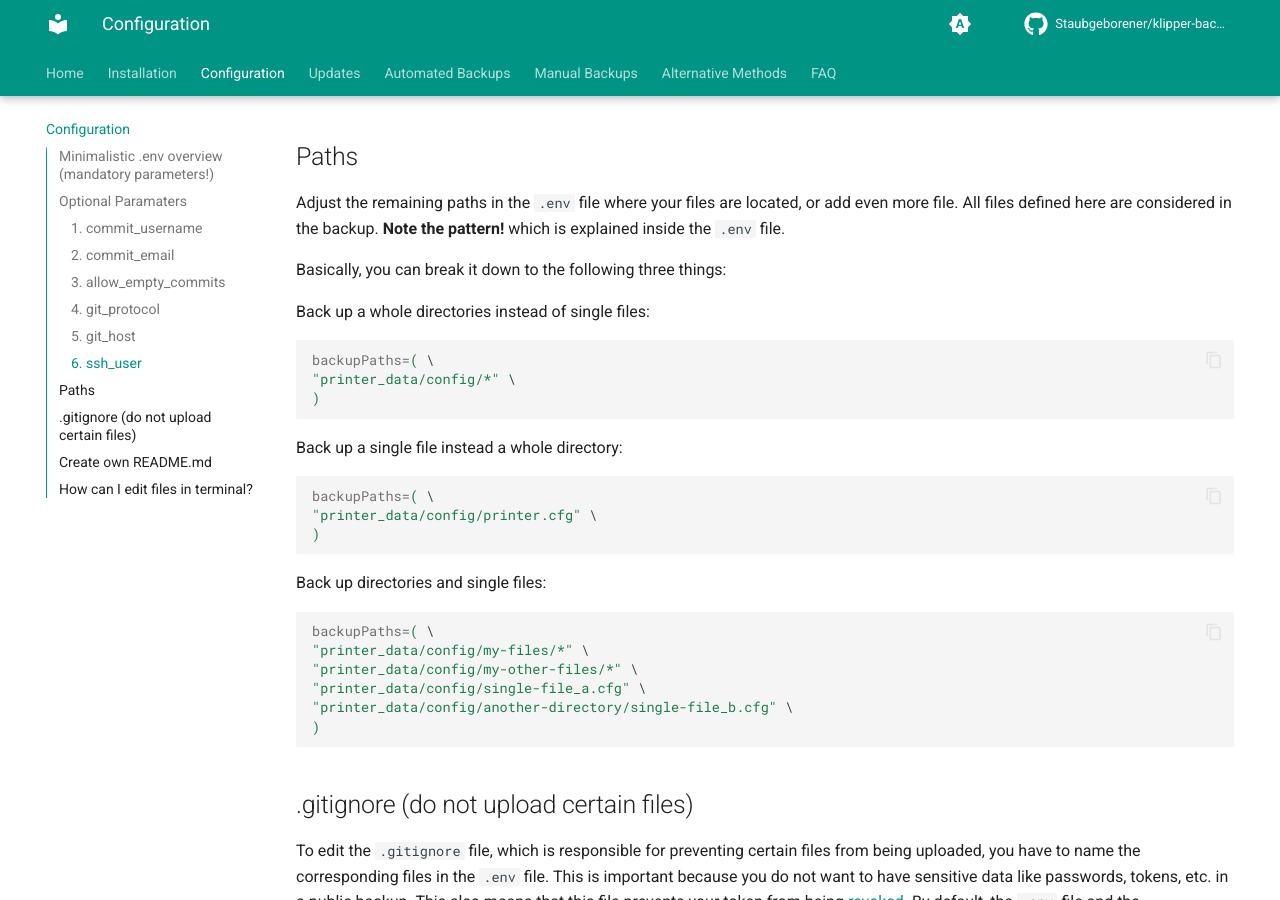
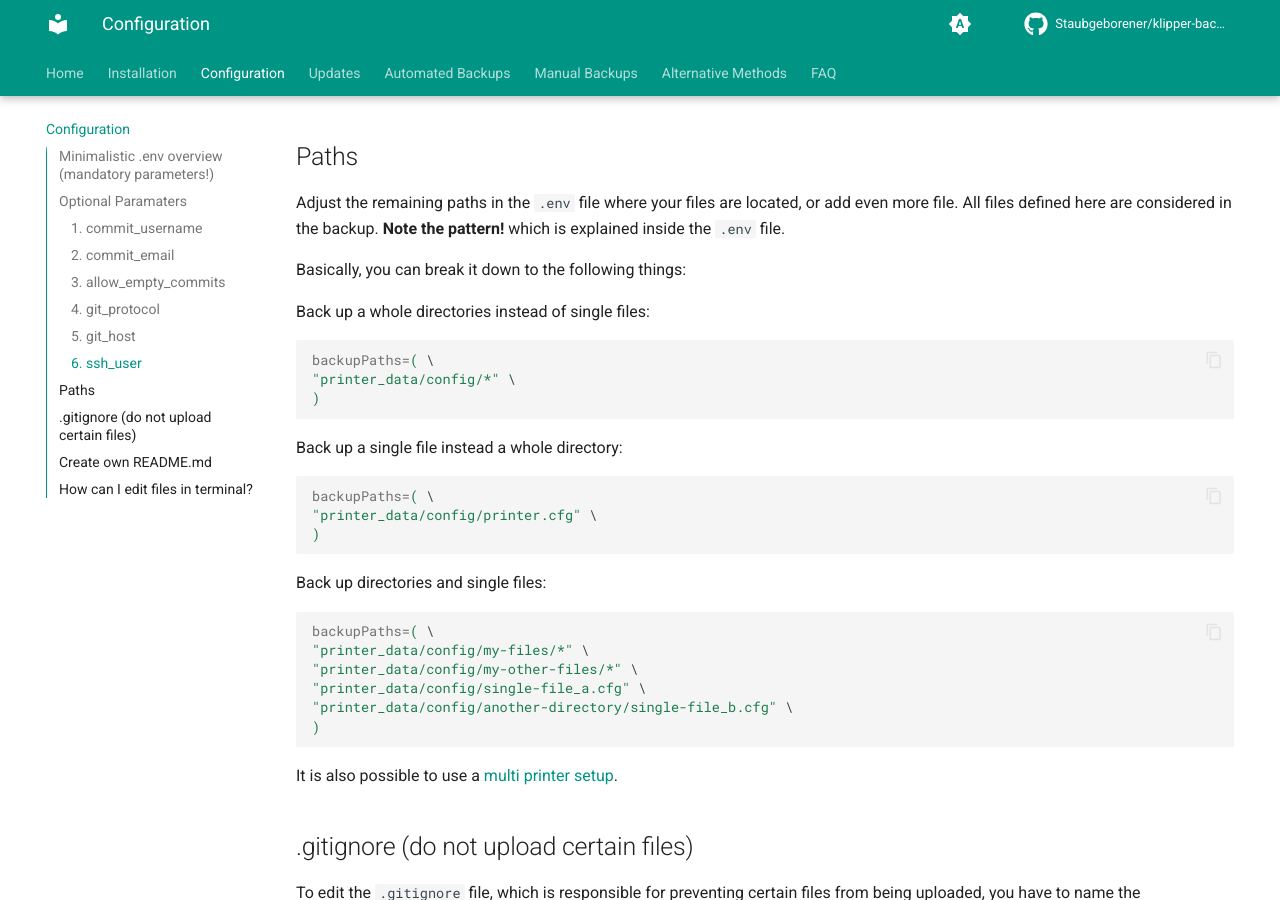
Before and after one commit to Staubgeborener/Klipper-Backup, an MkDocs documentation site: the page built from docs/configuration.md, in a window 1280 px wide and 900 px high, scrolled down 2286 px. Built offline with MkDocs 1.6.1 and Material for MkDocs 9.7.7, drawn with Linux system fonts in a browser that asks for light colours; comment, search, counter and statistics services are not loaded.

Commit message:
Update configuration.md

````diff
--- a/docs/configuration.md
+++ b/docs/configuration.md
@@ -62,7 +62,7 @@ If you want to push the backup via ssh and have assigned an individual ssh user,
 ## Paths
 Adjust the remaining paths in the `.env` file where your files are located, or add even more file. All files defined here are considered in the backup. **Note the pattern!** which is explained inside the `.env` file.
 
-Basically, you can break it down to the following three things:
+Basically, you can break it down to the following things:
 
 Back up a whole directories instead of single files:
 ```ini
@@ -87,6 +87,8 @@ backupPaths=( \
 "printer_data/config/another-directory/single-file_b.cfg" \
 )
 ```
+
+It is also possible to use a [multi printer setup](faq.md#klipper-backup-with-multiple-instances).
 
 ## .gitignore (do not upload certain files)
 To edit the `.gitignore` file, which is responsible for preventing certain files from being uploaded, you have to name the corresponding files in the `.env` file. This is important because you do not want to have sensitive data like passwords, tokens, etc. in a public backup. This also means that this file prevents your token from being [revoked](https://docs.github.com/en/authentication/keeping-your-account-and-data-secure/token-expiration-and-revocation#token-revoked-when-pushed-to-a-public-repository-or-public-gist).
````
